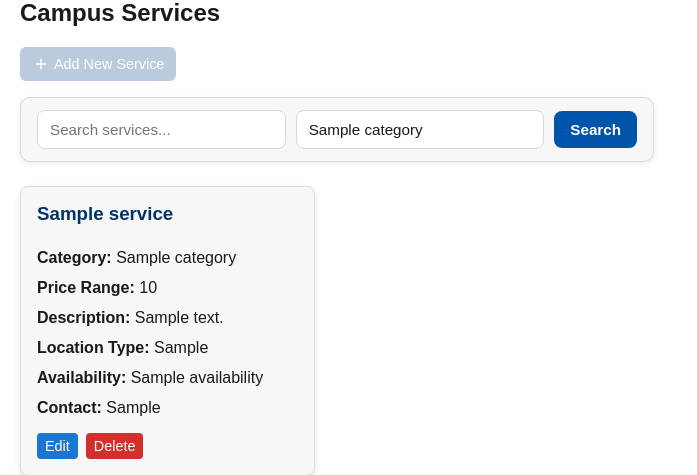
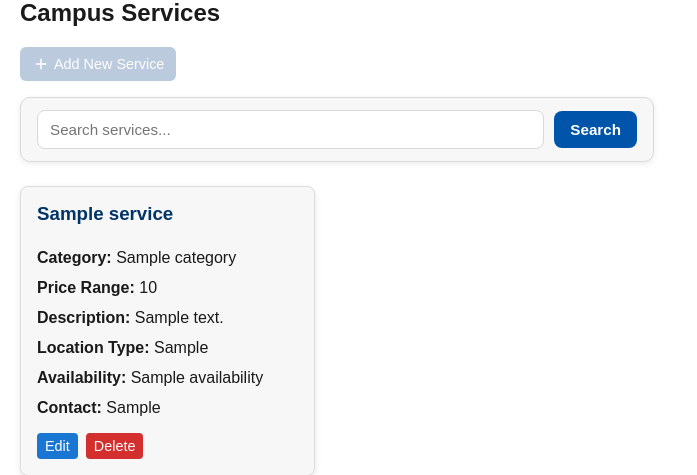
Before and after one commit to aayahosman/Campus-Connect, a Flask app: template templates/services/list.html in a window 1280 px wide. Shown: the part 181-656 px from the top of the page, without its empty margins (0-697 px from the left). Run offline with Flask 3, Linux system fonts and the light colour scheme; the template is opened without the code that fills it: most values are stand-ins (such as "Sample title", 1, 10 or a date in 2020).

Commit message:
fixed smth small about services

```diff
--- a/templates/services/list.html
+++ b/templates/services/list.html
@@ -24,7 +24,6 @@
 
 <form method="get" class="search-filter">
   <input type="text" name="q" placeholder="Search services..." value="{{ q or '' }}">
-  <input type="text" name="category" placeholder="Category" value="{{ category or '' }}">
   <button type="submit" class="btn">Search</button>
 </form>
 
```
